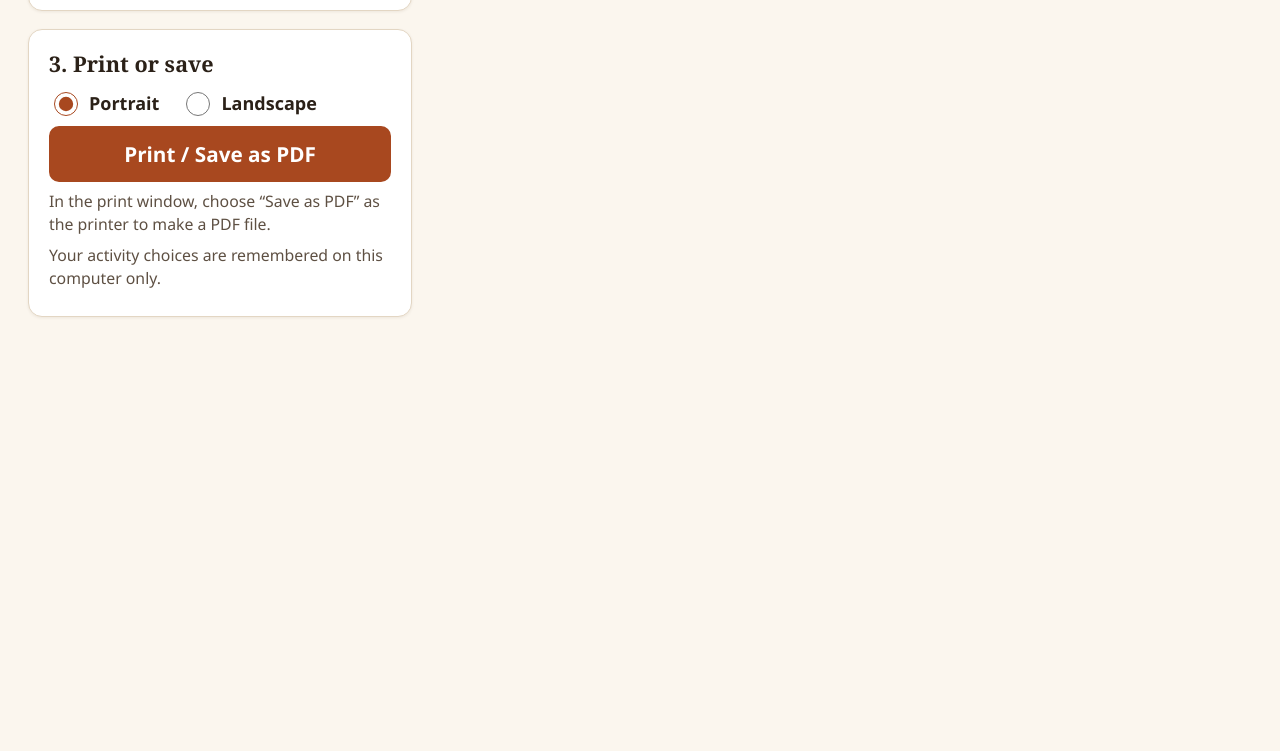
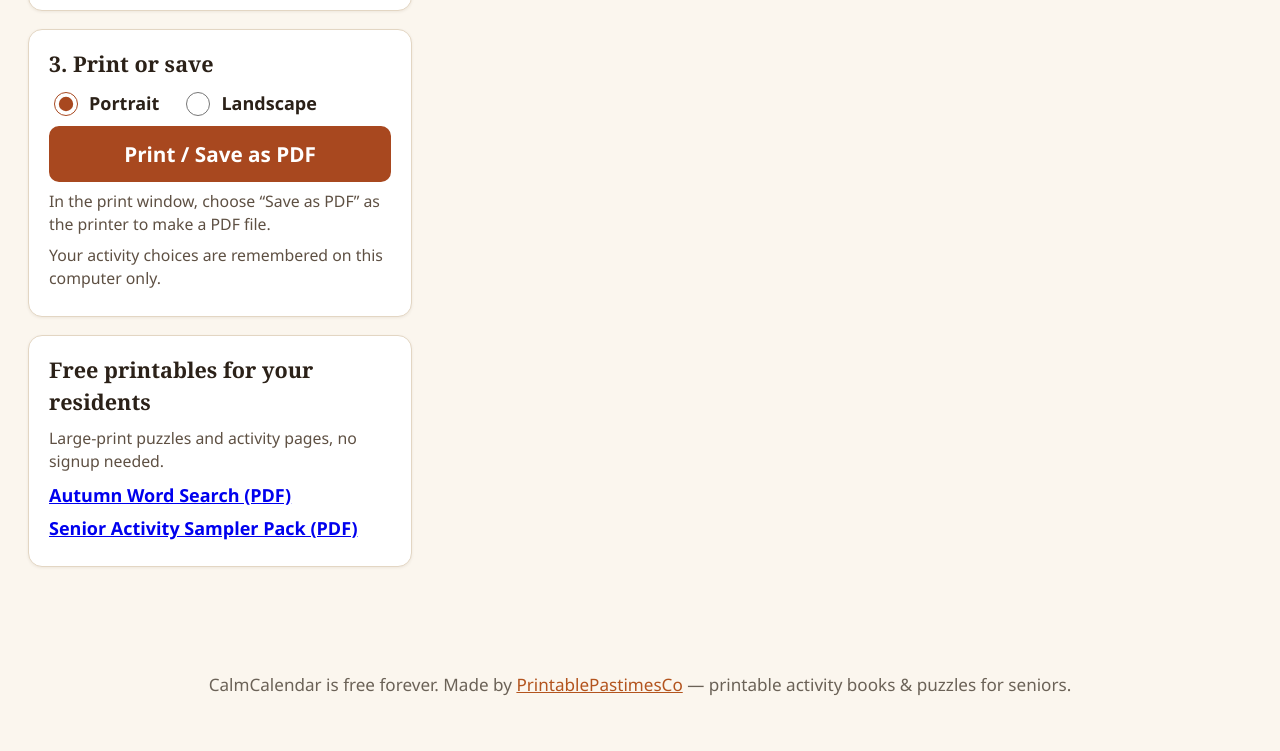
Before and after one commit to Jondude1/calmcalendar, a plain HTML site: page index.html in a window 1280 px wide. Shown: the part 3241-3992 px from the top of the page. Before the commit the page ends 3624 px from the top, so only its background shows below. Drawn offline with Linux system fonts and the light colour scheme.

Commit message:
Deploy CalmCalendar

```diff
--- a/index.html
+++ b/index.html
@@ -102,10 +102,22 @@ input[type="checkbox"], input[type="radio"] { width: 24px; height: 24px; accent-
   .cal-grid th .short { display: inline; }
 }
 
+.site-footer {
+  text-align: center;
+  padding: 1.25rem 1rem 2rem;
+  color: #6b6257;
+  font-size: 0.95rem;
+}
+.site-footer a { color: #b3541e; }
+
+.freebie-list { list-style: none; padding: 0; margin: 0.5rem 0 0; }
+.freebie-list li { margin: 0.4rem 0; }
+.freebie-list a { font-weight: 600; }
+
 @media print {
   html { font-size: 16px; }
   body { background: #fff; }
-  .app-header, .controls, .preview-label { display: none !important; }
+  .app-header, .controls, .preview-label, .site-footer { display: none !important; }
   .layout { display: block; padding: 0; }
   .paper-scroll { overflow: visible; padding: 0; }
   .paper, .paper.portrait, .paper.landscape { width: auto; min-height: 0; border: 0; box-shadow: none; padding: 0; margin: 0; }
@@ -157,6 +169,15 @@ input[type="checkbox"], input[type="radio"] { width: 24px; height: 24px; accent-
       <button type="button" id="print-btn" class="btn primary big">Print / Save as PDF</button>
       <p class="hint">In the print window, choose “Save as PDF” as the printer to make a PDF file.</p>
       <p class="hint saved-note" id="saved-note">Your activity choices are remembered on this computer only.</p>
+    </div>
+
+    <div class="card">
+      <h2>Free printables for your residents</h2>
+      <p class="hint">Large-print puzzles and activity pages, no signup needed.</p>
+      <ul class="freebie-list">
+        <li><a href="freebies/free-autumn-word-search.pdf">Autumn Word Search (PDF)</a></li>
+        <li><a href="freebies/sample-activity-pack-seniors.pdf">Senior Activity Sampler Pack (PDF)</a></li>
+      </ul>
     </div>
   </section>
 
@@ -663,5 +684,10 @@ if (typeof document !== 'undefined') init();
 
 })();
 </script>
+<footer class="site-footer">
+  <p>CalmCalendar is free forever. Made by
+    <a href="https://www.etsy.com/shop/PrintablePastimesCo">PrintablePastimesCo</a>
+    — printable activity books &amp; puzzles for seniors.</p>
+</footer>
 </body>
 </html>
```
